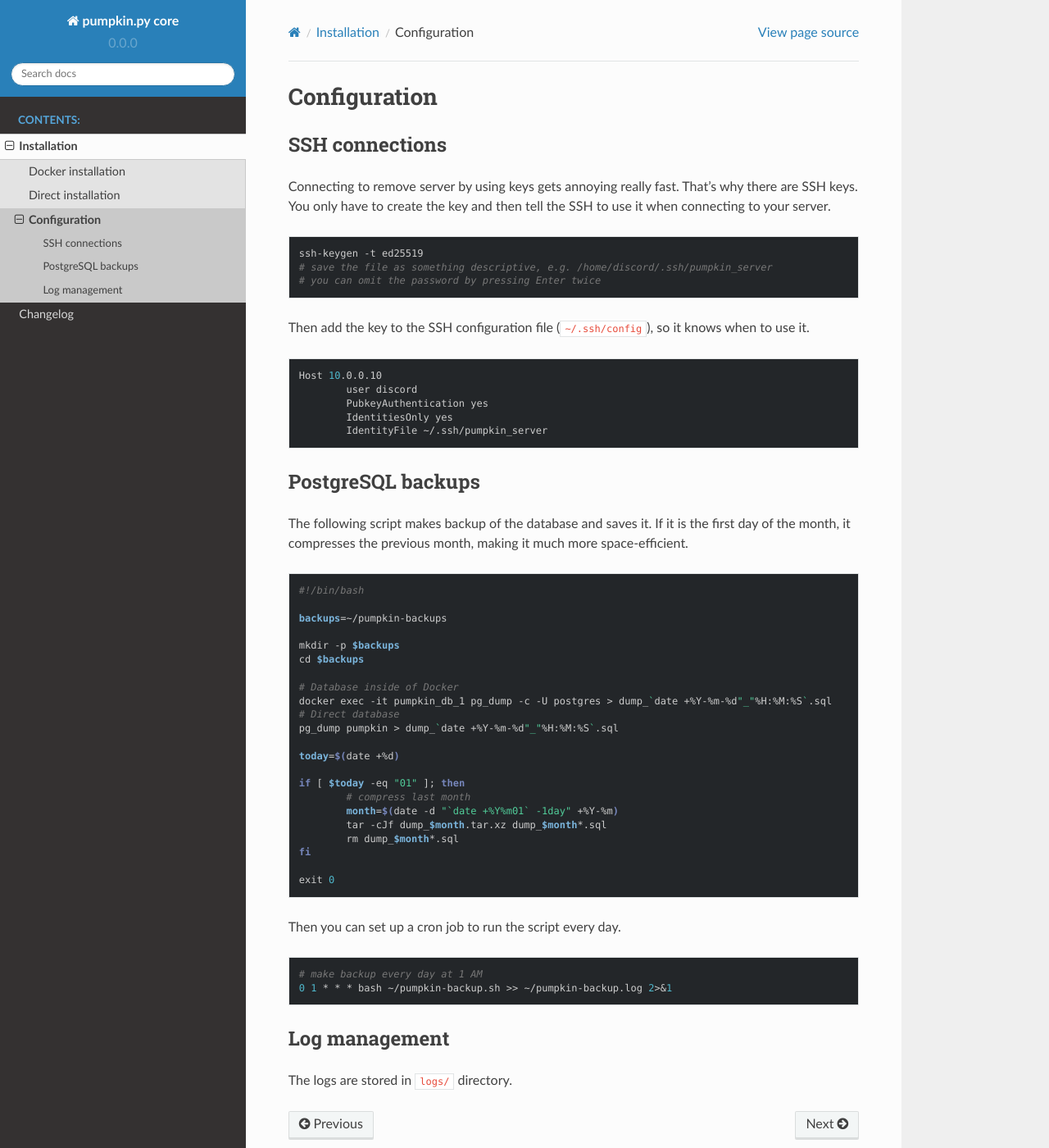
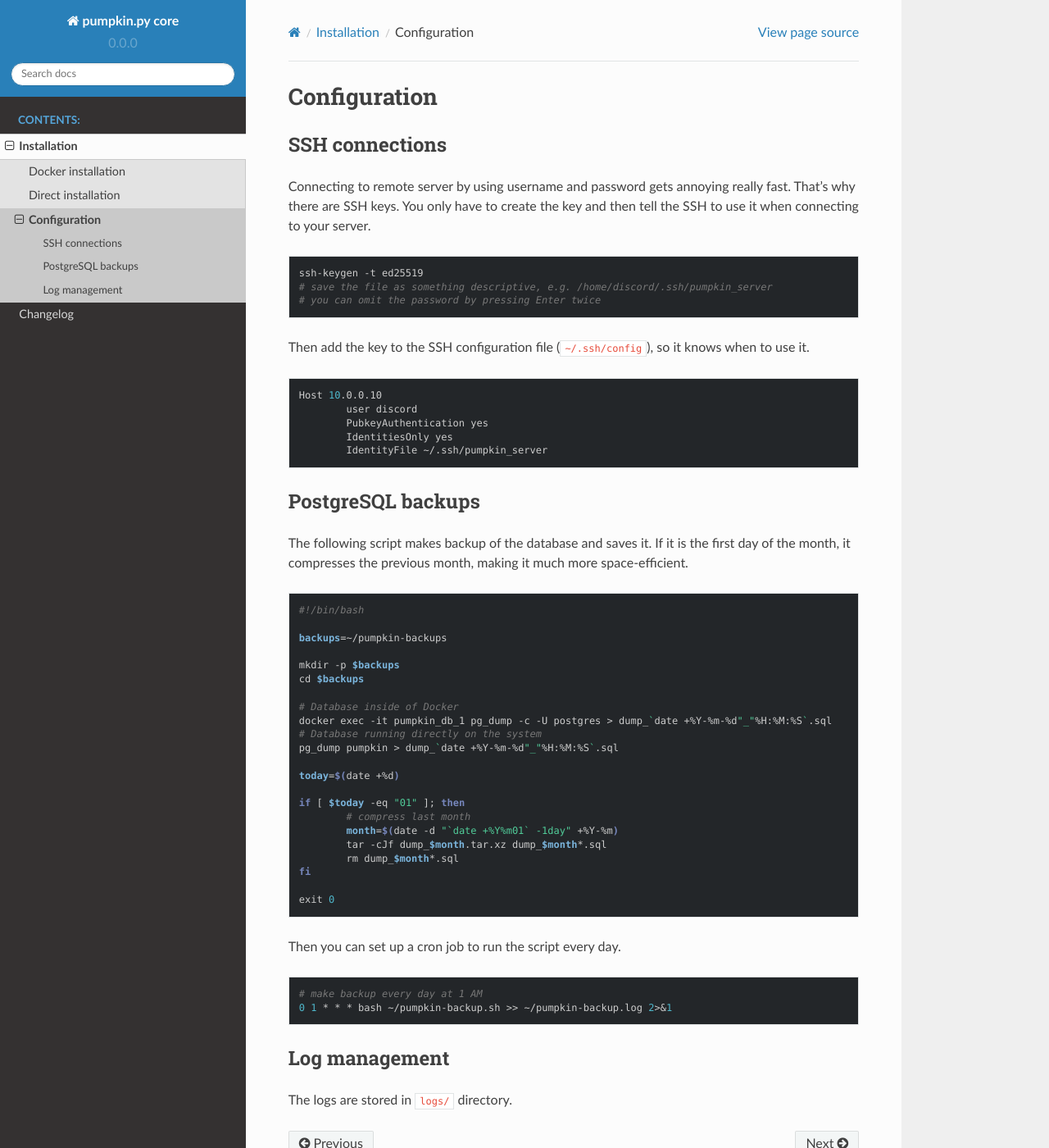
Before and after one commit to pumpkin-py/pumpkin-py, a Sphinx documentation site: the page built from docs/installation/03-config.rst, in a window 1280 px wide and 1400 px high. Shown: the whole window at 82% size. Built offline with Sphinx 7.4.7 and the Read the Docs theme 2.0.0, drawn with Linux system fonts in a browser that asks for light colours; pages that are not in the unit, such as notebooks, are missing from menus.

Commit message:
DOCS: Fix typos

```diff
--- a/docs/installation/02-direct.rst
+++ b/docs/installation/02-direct.rst
@@ -91,11 +91,11 @@
 	useradd discord
 	passwd discord
 	mkdir /home/discord
-	chowin -R discord:discord /home/discord
+	touch /home/discord/.hushlogin
+	chown -R discord:discord /home/discord
 
 	cd /home/discord
 
-	touch .hushlogin
 	cat << EOF >> .profile
 	alias ls="ls --color=auto --group-directories-first -l"
 	source /etc/bash_completion.d/git-prompt
--- a/docs/installation/03-config.rst
+++ b/docs/installation/03-config.rst
@@ -4,7 +4,7 @@
 SSH connections
 ---------------
 
-Connecting to remove server by using keys gets annoying really fast. That's why there are SSH keys. You only have to create the key and then tell the SSH to use it when connecting to your server.
+Connecting to remote server by using username and password gets annoying really fast. That's why there are SSH keys. You only have to create the key and then tell the SSH to use it when connecting to your server.
 
 .. code-block:: bash
 
@@ -38,7 +38,7 @@
 
 	# Database inside of Docker
 	docker exec -it pumpkin_db_1 pg_dump -c -U postgres > dump_`date +%Y-%m-%d"_"%H:%M:%S`.sql
-	# Direct database
+	# Database running directly on the system
 	pg_dump pumpkin > dump_`date +%Y-%m-%d"_"%H:%M:%S`.sql
 
 	today=$(date +%d)
```
